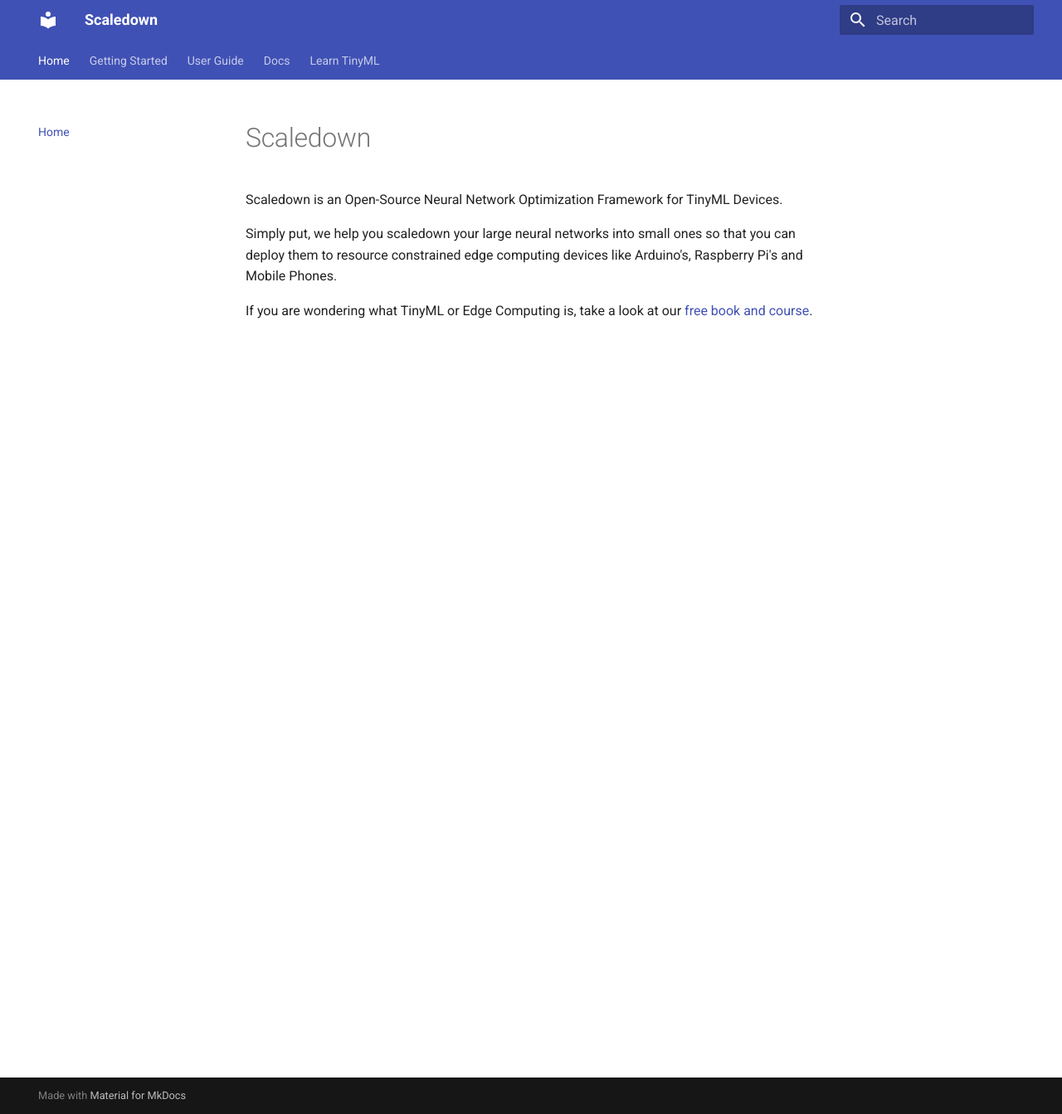
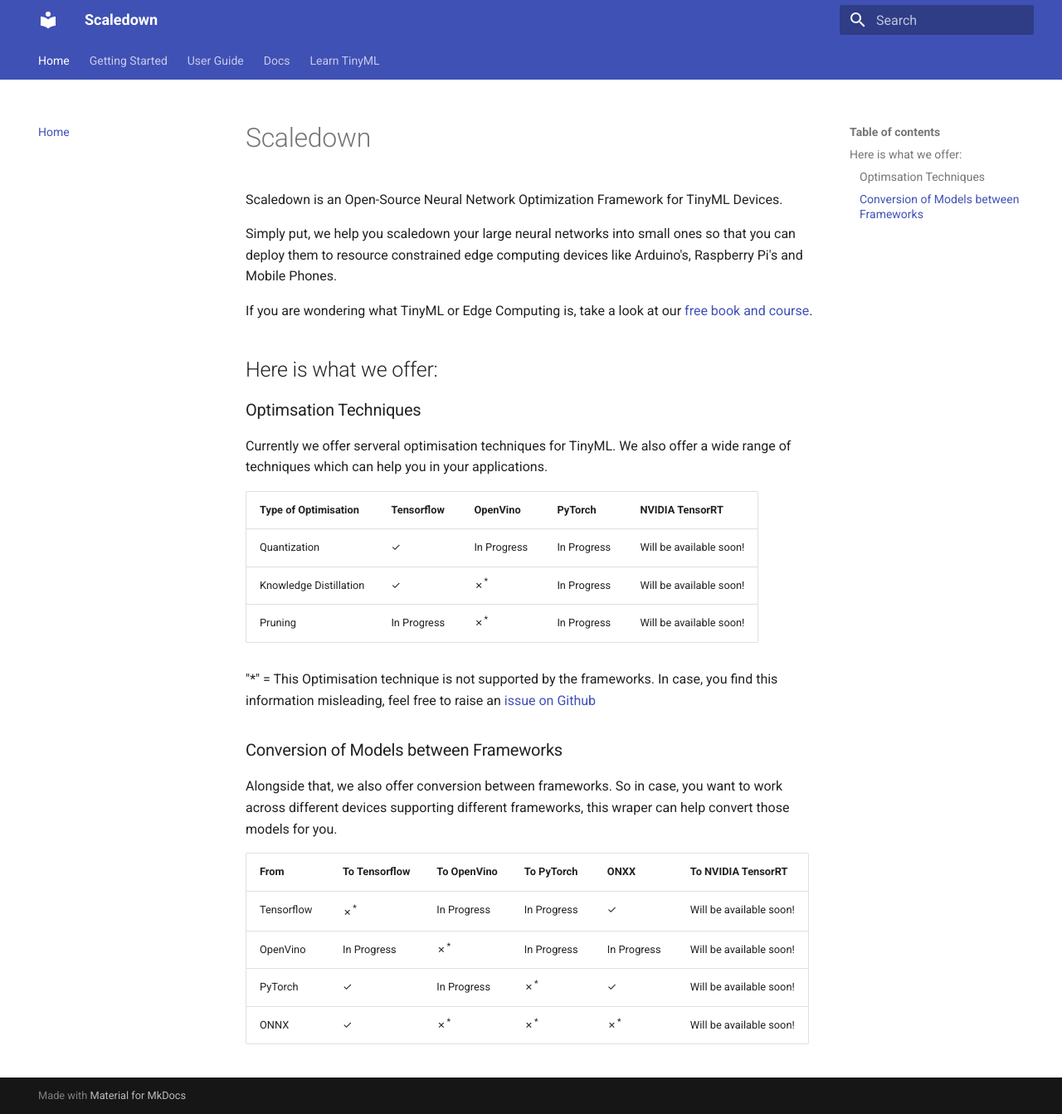
Before and after one commit to scaledown-team/scaledown-team.github.io, an MkDocs documentation site: the page built from docs/index.md, in a window 1280 px wide and 1343 px high. Shown: the whole window at 83% size. Built offline with MkDocs 1.6.1 and Material for MkDocs 9.7.7, drawn with Linux system fonts in a browser that asks for light colours.

Commit message:
newtablestomainpage

```diff
--- a/docs/index.md
+++ b/docs/index.md
@@ -4,3 +4,32 @@
 Simply put, we help you scaledown your large neural networks into small ones so that you can deploy them to resource constrained edge computing devices like Arduino's, Raspberry Pi's and Mobile Phones.
 
 If you are wondering what TinyML or Edge Computing is, take a look at our [free book and course](https://scaledown-team.github.io/practical_tinyml_book/).
+
+
+## Here is what we offer:
+
+
+
+### Optimsation Techniques
+Currently we offer serveral optimisation techniques for TinyML. We also offer a wide range of techniques which can help you in your applications.
+
+| Type of Optimisation   	| Tensorflow         	| OpenVino                  	| PyTorch     	| NVIDIA TensorRT         	|
+|------------------------	|--------------------	|---------------------------	|-------------	|-------------------------	|
+| Quantization           	| &check; 	| In Progress               	| In Progress 	| Will be available soon! 	|
+| Knowledge Distillation 	| &check;	| &cross;<sup>*</sup> 	| In Progress 	| Will be available soon! 	|
+| Pruning                	| In Progress        	| &cross;<sup>*</sup>	| In Progress 	| Will be available soon! 	|
+
+"*" = This Optimisation technique is not supported by the frameworks. In case, you find this information misleading, feel free to raise an [issue on Github](https://github.com/scaledown-team)
+
+
+
+### Conversion of Models between Frameworks
+
+Alongside that, we also offer conversion between frameworks. So in case, you want to work across different devices supporting different frameworks, this wraper can help convert those models for you.
+
+| From            	|  To Tensorflow          	|  To OpenVino            	| To PyTorch              	| ONXX                    	| To NVIDIA TensorRT      	|
+|-----------------	|-------------------------	|-------------------------	|-------------------------	|-------------------------	|-------------------------	|
+| Tensorflow      	| &cross;<sup>*<sup>    	| In Progress             	| In Progress             	| &check;                 	| Will be available soon! 	|
+| OpenVino        	| In Progress     	| &cross;<sup>*</sup>     	| In Progress     	| In Progress             	| Will be available soon! 	|
+| PyTorch         	| &check;                 	| In Progress             	| &cross;<sup>*</sup>     	| &check;                 	| Will be available soon! 	|
+| ONNX 	| &check;	| &cross;<sup>*</sup> | &cross;<sup>*</sup>	| &cross;<sup>*</sup>	| Will be available soon!     	|
```
